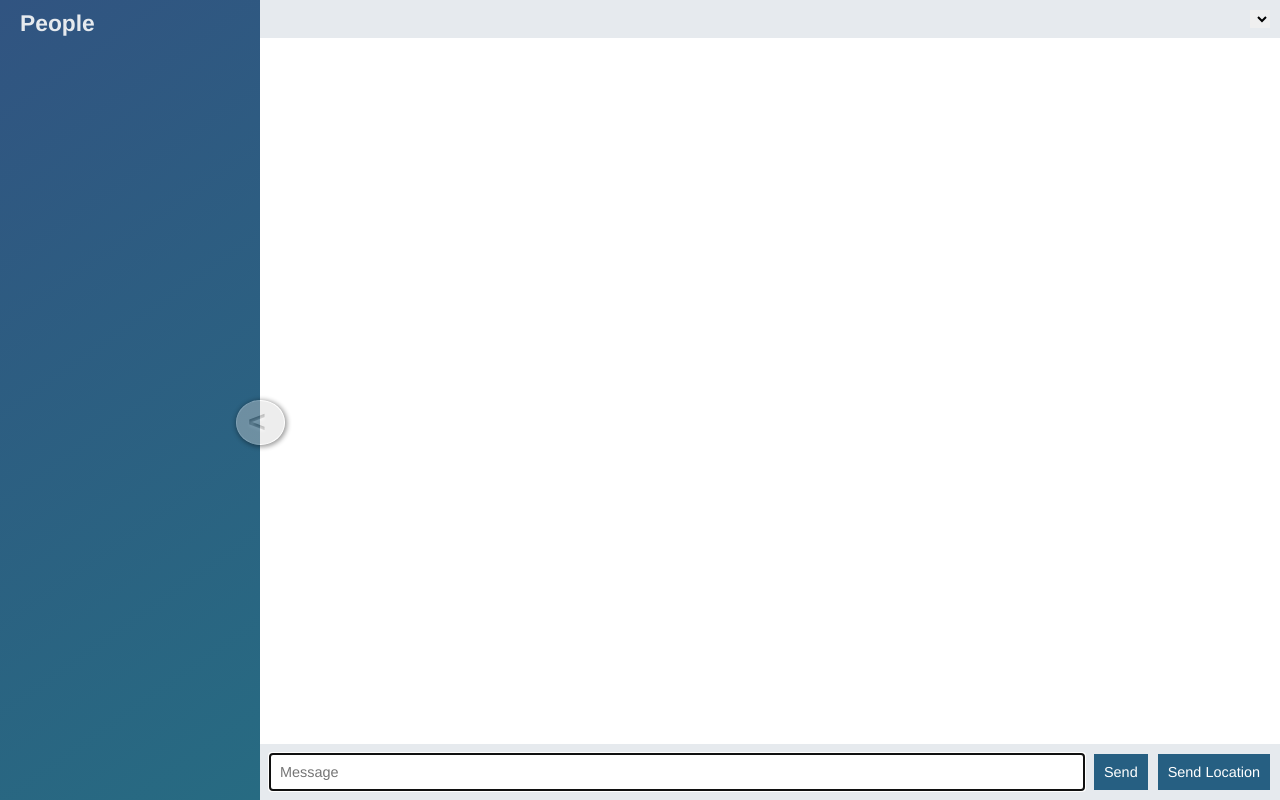
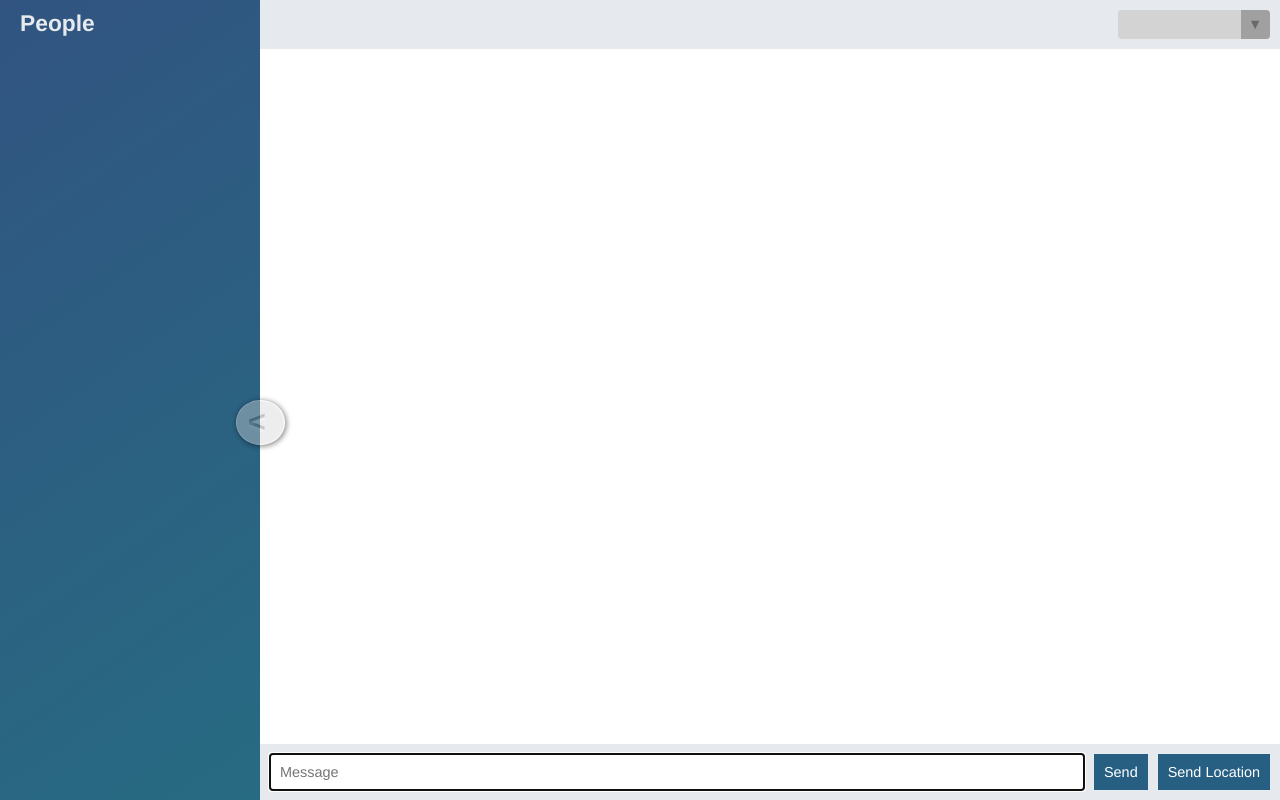
Before and after one commit to piorozla/node-chat-app, a website: page public/chat.html in a window 1280 px wide. Drawn offline with nearby package versions, Linux system fonts and the light colour scheme; no server answers.

Commit message:
Added styles to change-room option

```diff
--- a/public/chat.html
+++ b/public/chat.html
@@ -18,7 +18,7 @@
   <div class="chat__main">
     <div class="chat__header">
       <div id="room-name"></div>
-      <div id="change-room">
+      <div id="change-room" class="select">
         <select>
         </select>
       </div>
--- a/public/css/styles.css
+++ b/public/css/styles.css
@@ -175,9 +175,10 @@ button:disabled {
   flex-shrink: 0;
 }
 
-.chat__header select{
+/* .chat__header select{
   border: none;
-}
+  color: dimgray;
+} */
 
 #room-name{
   margin-right: auto;
@@ -211,6 +212,60 @@ button:disabled {
 .message__title span {
   color: #999;
 }
+select {
+  -webkit-appearance: none;
+  -moz-appearance: none;
+  -ms-appearance: none;
+  appearance: none;
+  outline: 0;
+  box-shadow: none;
+  border: 0 !important;
+  background: lightgray;
+  background-image: none;
+}
+/* Custom Select */
+.select {
+  position: relative;
+  display: block;
+  width: 10rem;;
+  height: 2em;
+  line-height: 2;
+  background: lightgray;
+  overflow: hidden;
+  border-radius: .25rem;
+}
+select {
+  width: 100%;
+  height: 100%;
+  margin: 0;
+  padding: 0 0 0 .5em;
+  color: gray;
+  cursor: pointer;
+}
+select::-ms-expand {
+  display: none;
+}
+/* Arrow */
+.select::after {
+  content: '\25BC';
+  position: absolute;
+  top: 0;
+  right: 0;
+  bottom: 0;
+  padding: 0 0.5rem;
+  background: rgb(160, 160, 160);
+  pointer-events: none;
+}
+/* Transition */
+.select:hover::after {
+  color: black;
+}
+.select::after {
+  color: dimgrey;
+  -webkit-transition: .25s all ease;
+  -o-transition: .25s all ease;
+  transition: .25s all ease;
+}
 
 @media (max-width: 600px) {
   * {
--- a/public/js/chat.js
+++ b/public/js/chat.js
@@ -19,7 +19,6 @@ socket.on("connect", () => {
     } else if (msg.roomName) {
       currentRoom = msg.roomName;
       $("#room-name").text(currentRoom);
-      // updateRoomList(msg.roomList);
     }
   });
 });
@@ -162,12 +161,3 @@ function toggleSidebar(action) {
     sidebarToggle = "open";
   }
 }
-
-function updateRoomList(roomList) {
-  changeRoom.html(`<option>${currentRoom}</option`);
-  roomList.forEach((room) => {
-    if (room !== currentRoom) {
-      changeRoom.append(`<option>${room}</option`);
-    }
-  });
-}
```
